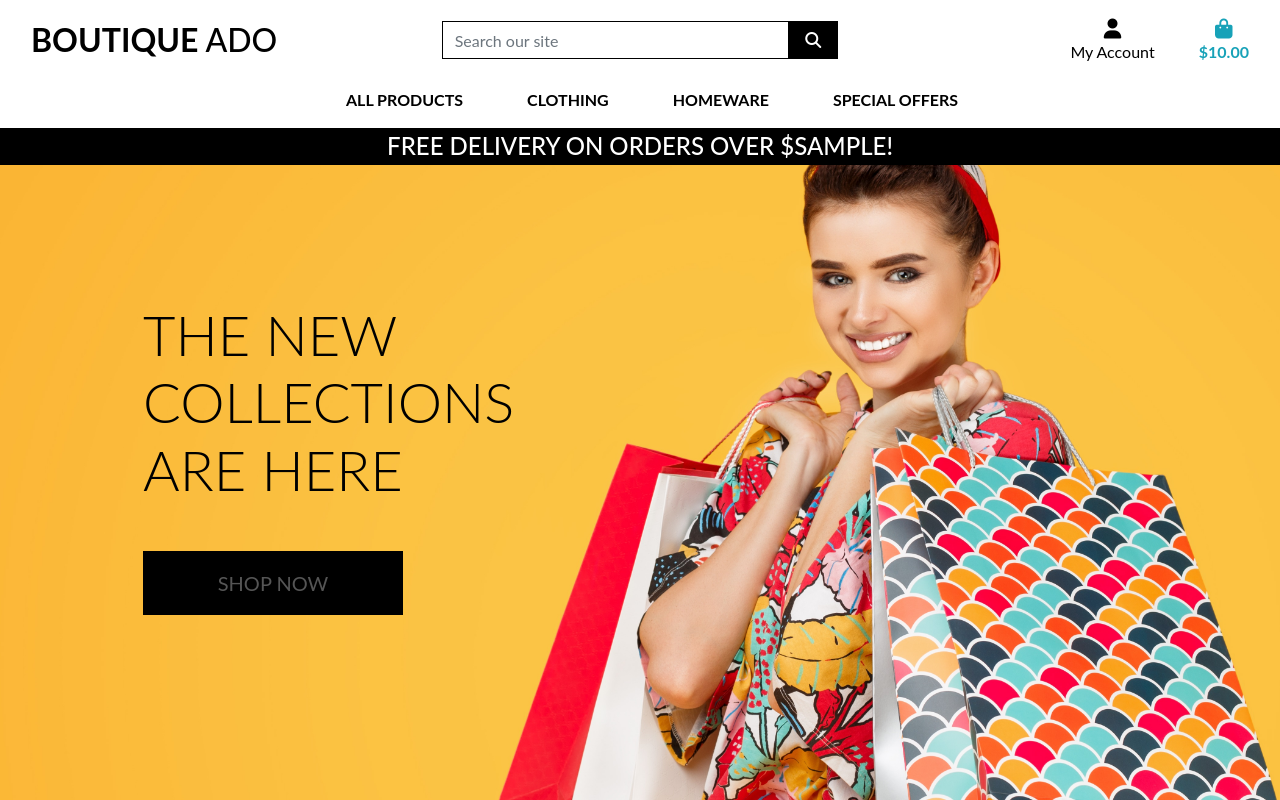
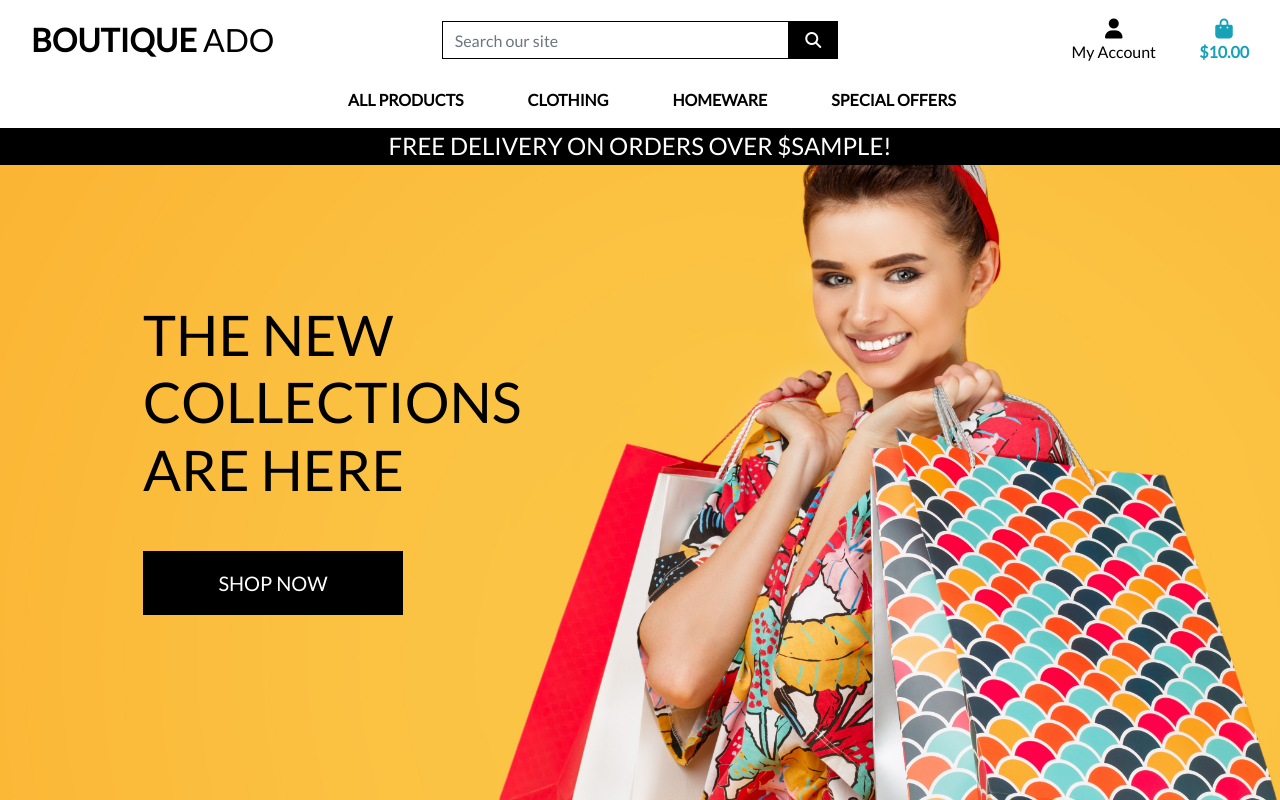
Before and after one commit to dkelly255/boutique_ado_v1, a Django app: template home/templates/home/index.html in a window 1280 px wide. Run offline with Django 3.2, Linux system fonts and the light colour scheme; the template is opened without the code that fills it: most values are stand-ins (such as "Sample title", 1, 10 or a date in 2020); some libraries are stand-ins or nearby versions.

Commit message:
Correct error on CSS link!

```diff
--- a/home/templates/home/index.html
+++ b/home/templates/home/index.html
@@ -20,7 +20,7 @@
                 </h1>
                 <div class="my-5">
                     <h4>
-                        <a class="shop-now-button btn btn-lg rounded-0 text-uppercase py-3">Shop Now</a>
+                        <a href="" class="shop-now-button btn btn-lg rounded-0 text-uppercase py-3">Shop Now</a>
                     </h4>
                 </div>
             </div>
--- a/templates/base.html
+++ b/templates/base.html
@@ -14,7 +14,7 @@
 
     {% block corecss %}
         <link rel="stylesheet" href="https://cdn.jsdelivr.net/npm/bootstrap@4.4.1/dist/css/bootstrap.min.css" integrity="sha384-Vkoo8x4CGsO3+Hhxv8T/Q5PaXtkKtu6ug5TOeNV6gBiFeWPGFN9MuhOf23Q9Ifjh" crossorigin="anonymous">
-        <link rel="stylesheet" href="https://fonts.googleapis.com/css2?family=Lobster&display=swap">
+        <link rel="stylesheet" href="https://fonts.googleapis.com/css?family=Lato&display=swap">
         <link rel="stylesheet" href="{% static 'css/base.css' %}">
     {% endblock %}
 
```
